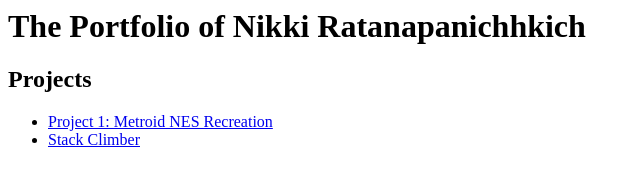
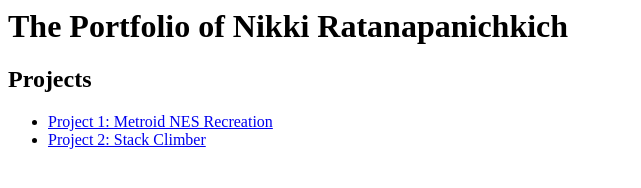
Before and after one commit to nratan3/GamePortfolio, a plain HTML site: page index.html in a window 1280 px wide. Shown: the whole page, without its empty margins (0-641 px from the left). Drawn offline with Linux system fonts and the light colour scheme.

Commit message:
Update index.html

```diff
--- a/index.html
+++ b/index.html
@@ -1,14 +1,14 @@
 <html>
 
 <!-- TODO: Replace Mr. Miyamoto's name with yours -->
-<h1>The Portfolio of Nikki Ratanapanichhkich</h1>
+<h1>The Portfolio of Nikki Ratanapanichkich</h1>
 
 <h2>Projects</h2>
 
 <!-- TODO: Erase one of these two. Replace the 'href' link below with a link to your WebGL build page. -->
 <ul>
 <li><a href="https://nratan.itch.io/metroid-nes-recreation">Project 1: Metroid NES Recreation</a></li>
-<li><a href="https://nratan.itch.io/stack-climber">Stack Climber</a></li>
+<li><a href="https://nratan.itch.io/stack-climber">Project 2: Stack Climber</a></li>
 </ul>
 
 <!-- TIP: Rename this file "index.html", and it will become the default landing page whenever someone navigates their browser to your domain. -->
```
